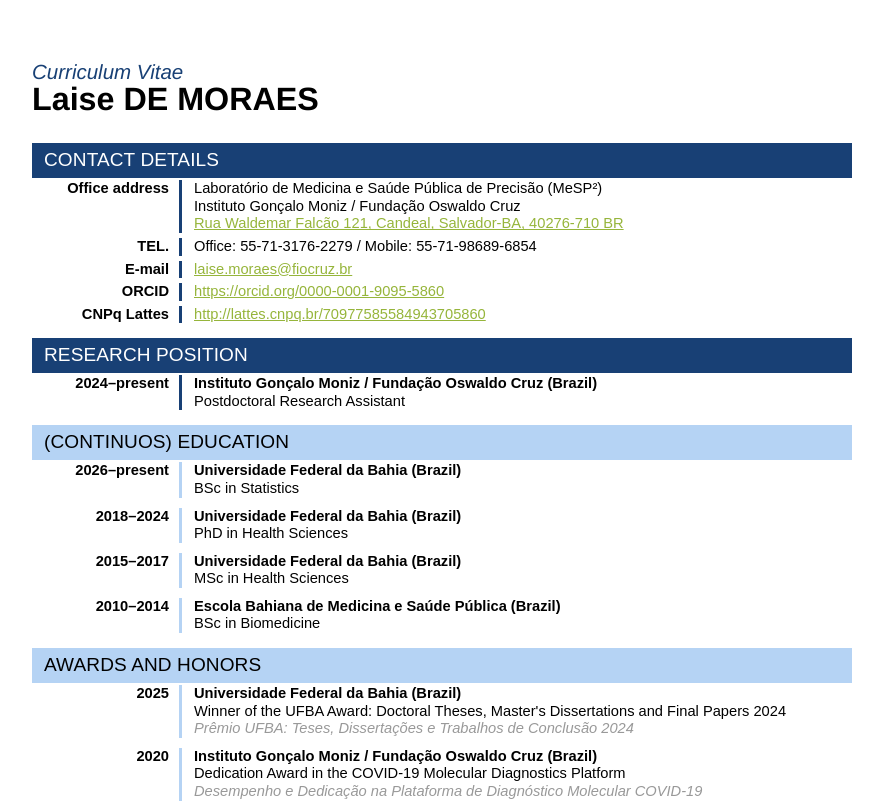
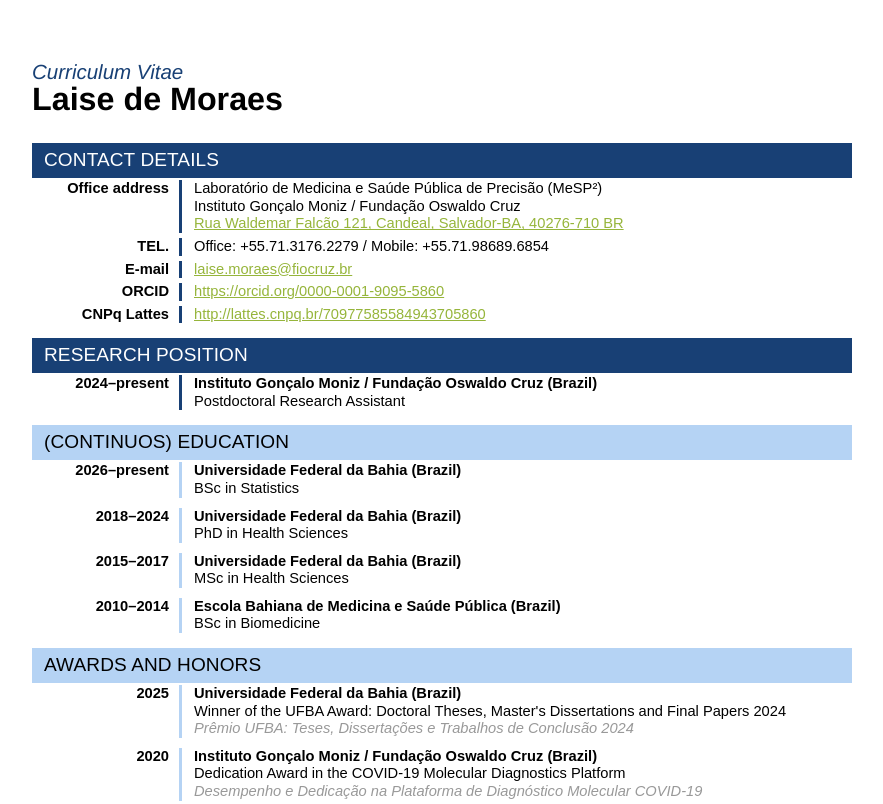
Before and after one commit to lpmor22/lpmor22.github.io, a plain HTML site: page index.html in a window 1280 px wide. Shown: the top 804 px of the page, without its empty margins (198-1081 px from the left). Drawn offline with Linux system fonts and the light colour scheme.

Commit message:
v2026.10.05

```diff
--- a/index.html
+++ b/index.html
@@ -133,7 +133,7 @@
 
     <div class="cv-header">
         <p class="cv-label">Curriculum Vitae</p>
-        <h1>Laise DE MORAES</h1>
+        <h1>Laise de Moraes</h1>
     </div>
 
     <div class="section-bar">CONTACT DETAILS</div>
@@ -150,7 +150,7 @@
     <!-- CONTACT DETAILS -->
     <div class="contact-grid">
         <div class="label">TEL.</div>
-        <div class="value">Office: 55-71-3176-2279 / Mobile: 55-71-98689-6854</div>
+        <div class="value">Office: +55.71.3176.2279 / Mobile: +55.71.98689.6854</div>
     </div>
     <div class="contact-grid">
         <div class="label">E-mail</div>
```
